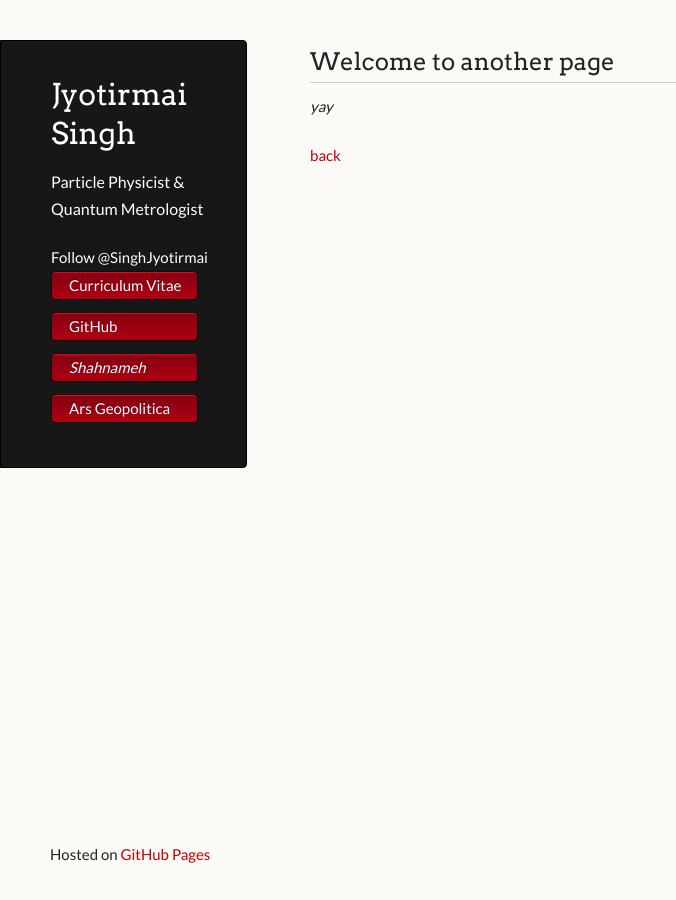
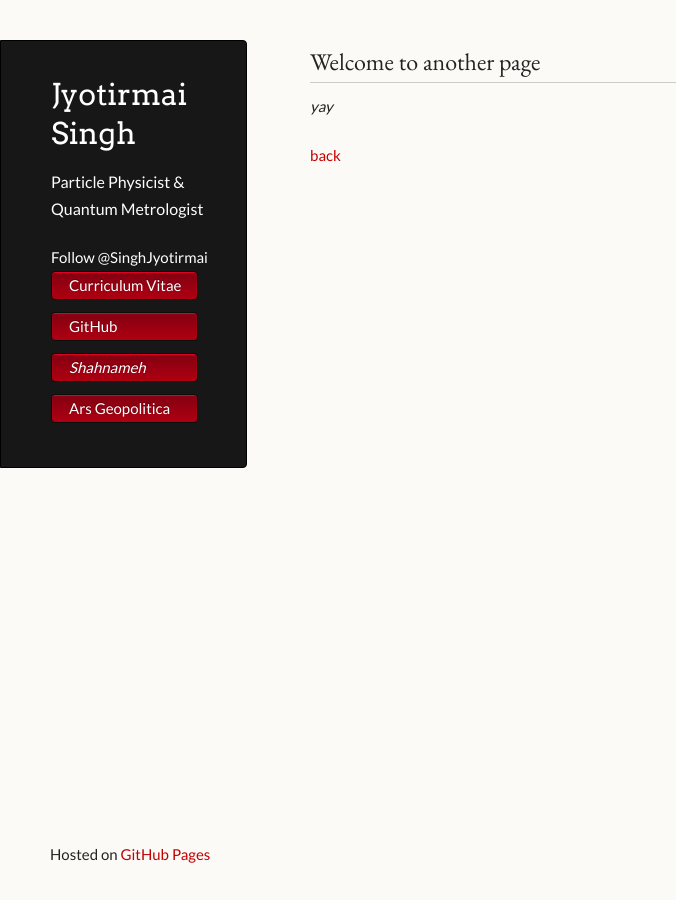
Before and after one commit to joe-singh/joe-singh.github.io, a Jekyll site: the page built from another-page.md, in a window 1280 px wide. Shown: the whole page, without its empty margins (0-676 px from the left). Built offline with Jekyll 4.4.1, drawn with Linux system fonts in a browser that asks for light colours; some web fonts are replaced; comment, search, counter and statistics services are not loaded; our own code applies the rules of GitHub Pages for plain Markdown files.

Commit message:
change title font:

```diff
--- a/_sass/jekyll-theme-dinky.scss
+++ b/_sass/jekyll-theme-dinky.scss
@@ -54,7 +54,7 @@ p, ul, ol, table, dl {
 }
 
 h1, h2, h3 {
-	font-family: Arvo, Monaco, serif;
+	font-family: EB Garamond, Arvo, Monaco, serif;
   line-height:1.3;
 	font-weight: normal;
 }
```
